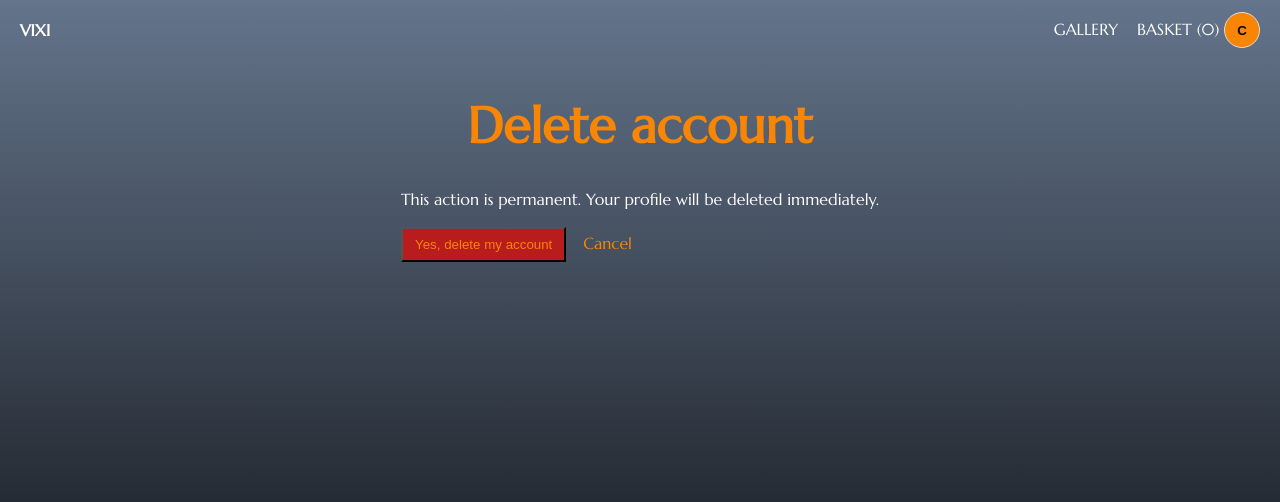
After one commit to ccrd1711/vixi_photography, a Django app: page /accounts/account/delete/ in a window 1280 px wide. The commit adds this page. Shown: the top 502 px of the page. Run offline with Django 4.2, Linux system fonts and the light colour scheme; a user stored in the database is signed in; some libraries are stand-ins or nearby versions.

Commit message:
Additions to readme and testingmd, add delete account option through orders and views, new html for delete confirmation

```diff
--- a/accounts/urls.py
+++ b/accounts/urls.py
@@ -8,4 +8,5 @@ urlpatterns = [
     path("logout/", auth_views.LogoutView.as_view(template_name="accounts/logout.html"), name="logout"),
     path("profile/", views.profile_view, name="profile"),
     path("profile/edit/", views.profile_edit, name="profile_edit"),
+    path("account/delete/", views.account_delete, name="account_delete"),
 ]
--- a/accounts/views.py
+++ b/accounts/views.py
@@ -2,6 +2,8 @@ from django.shortcuts import render, redirect
 from django.contrib import messages
 from django.contrib.auth import authenticate, login
 from django.contrib.auth.decorators import login_required
+from django.contrib.auth import logout
+from django.views.decorators.http import require_http_methods
 from .models import Profile
 from .forms import SignUpForm, ProfileForm
 
@@ -39,3 +41,14 @@ def profile_edit(request):
     else:
         form = ProfileForm(instance=profile, user=request.user)
     return render(request, "accounts/profile_edit.html", {"form": form})
+
+@login_required
+@require_http_methods(["GET", "POST"])
+def account_delete(request):
+    if request.method == "POST":
+        user = request.user
+        logout(request)
+        user.delete()            #Orders are SET_NULL
+        messages.success(request, "Your account has been permanently deleted.")
+        return redirect("home")
+    return render(request, "accounts/account_confirm_delete.html")
--- a/static/css/style.css
+++ b/static/css/style.css
@@ -282,6 +282,16 @@ body.dark .grid img {
   color:#f88604;
 }
 
+.btn-danger {
+  border-colour: #b91c1c;
+  background: #b91c1c;
+  color: fff;
+}
+
+.btn-danger:hover {
+  opacity: .9;
+}
+
 /* cart table */
 .cart-table {
   width:100%;
--- /dev/null
+++ b/templates/accounts/account_confirm_delete.html
@@ -0,0 +1,13 @@
+{% extends 'base.html' %}
+{% block title %}Delete Account • Vixi{% endblock %}
+
+{% block content %}
+<h1>Delete account</h1>
+<p>This action is permanent. Your profile will be deleted immediately.</p>
+
+<form method="post">
+  {% csrf_token %}
+  <button class="btn btn-danger" type="submit">Yes, delete my account</button>
+  <a class="btn" href="{% url 'profile' %}">Cancel</a>
+</form>
+{% endblock %}
--- a/templates/accounts/profile.html
+++ b/templates/accounts/profile.html
@@ -7,4 +7,5 @@
 <p><strong>Phone:</strong> {{ profile.phone|default:"—" }}</p>
 <p><strong>Address:</strong><br>{{ profile.address|linebreaksbr|default:"—" }}</p>
 <a class="btn" href="{% url 'profile_edit' %}">Edit Profile</a>
+<a class="btn btn-danger" href="{% url 'account_delete' %}">Delete Account</a>
 {% endblock %}
```
Also changed, not shown: README.md.
